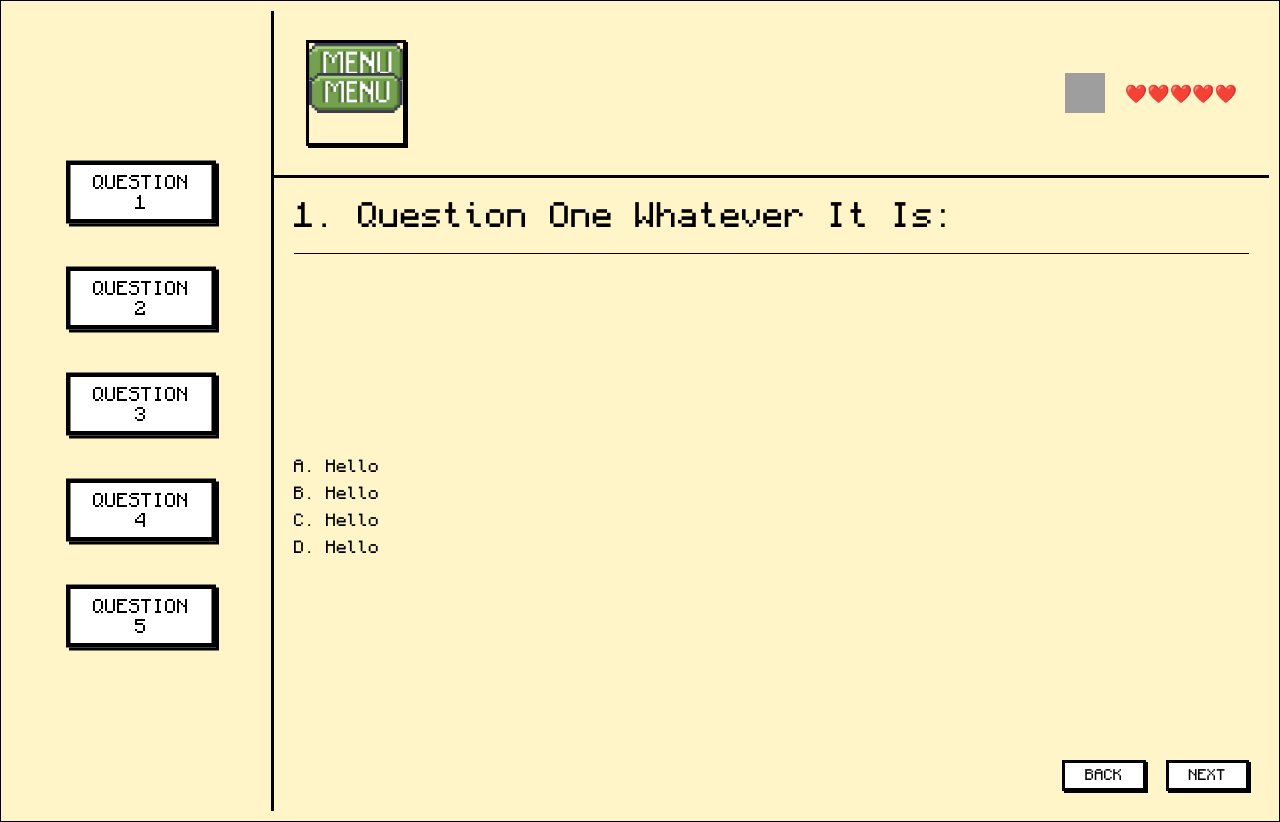
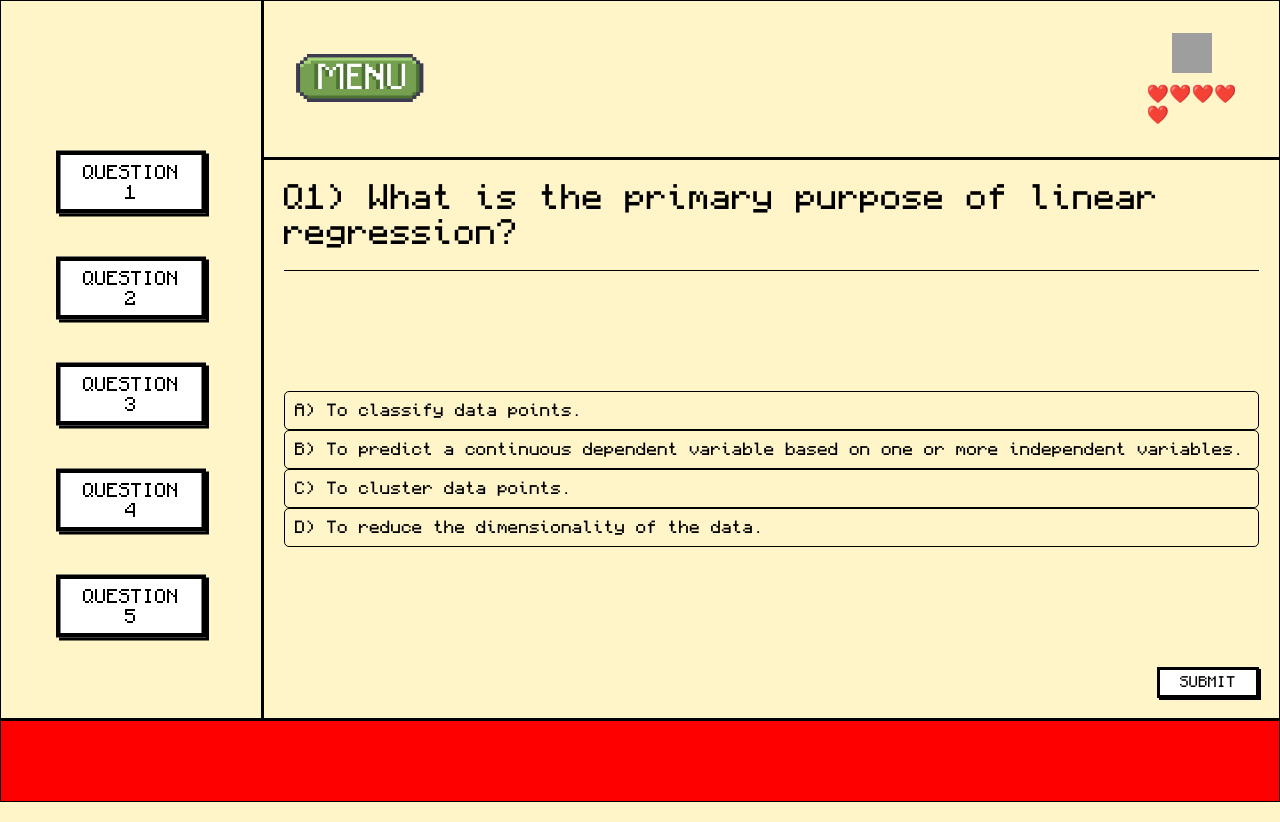
Before and after one commit to keshxvdayal/machine-minds, a Flask app: template src/templates/playground/basic/1.html in a window 1280 px wide. Run offline with Flask 3, Linux system fonts and the light colour scheme; the template is opened without the code that fills it, so the values that code supplies are empty; parts of the project's set-up code (start-up, migrations or seed data) failed here and were passed over; some web fonts are replaced; grey boxes are pictures that could not be loaded.

Commit message:
actually added quiz 1

```diff
--- a/src/static/playground/basic/quiz-script.js
+++ b/src/static/playground/basic/quiz-script.js
@@ -1 +1,54 @@
-console.log("Quiz js is connected")
+const LEVEL = 1
+
+let curr_active_ques = 1
+let total_ques = 5
+let ques
+let ans
+let answers = {}
+
+function onclick_button(q_no) {
+	curr_active_ques = q_no
+	// Display the div with id " q{number}", abd hide the rest
+	for (let i = 1; i <= total_ques; i++) {
+		ques = document.getElementById(`q${i}`)
+		ans = document.getElementById(`a${i}`)
+		ques.style.display = "none"
+		ans.style.display = "none"
+	}
+	ques = document.getElementById(`q${q_no}`)
+	ans = document.getElementById(`a${q_no}`)
+	ques.style.display = "block"
+	ans.style.display = "block"
+}
+
+function onclick_option(opt) {
+	answers[curr_active_ques] = opt
+	console.log(answers)
+
+	// Turn elem with id "<q><ans>" into class=selected, and remove that class from all other answers of that question
+	let option = document.getElementById(`${curr_active_ques}a`)
+	option.classList.remove("selected")
+	option = document.getElementById(`${curr_active_ques}b`)
+	option.classList.remove("selected")
+	option = document.getElementById(`${curr_active_ques}c`)
+	option.classList.remove("selected")
+	option = document.getElementById(`${curr_active_ques}d`)
+	option.classList.remove("selected")
+
+	option = document.getElementById(`${curr_active_ques}${opt}`)
+	option.classList.add("selected")
+}
+
+function onclick_submit() {
+	fetch(`/api/submit-basic-level/level${LEVEL}`, {
+		method: "POST",
+		body: JSON.stringify(answers),
+		headers: { "Content-Type": "application/json" },
+	})
+		.then(response => response.json())
+		.then(data => {
+			alert(`You got ${data.score} questions right!`)
+		})
+}
+
+onclick_button(curr_active_ques)
--- a/src/static/playground/basic/quiz-style.css
+++ b/src/static/playground/basic/quiz-style.css
@@ -10,6 +10,17 @@
 	margin: 0;
 	padding: 0;
 	font-family: "monocraft";
+}
+
+.selected {
+	background-color: #f5f5f5;
+}
+
+.green {
+	background-color: green;
+}
+.red {
+	background-color: red;
 }
 
 html,
@@ -26,39 +37,9 @@ body {
 		"sidebar header"
 		"sidebar main-content"
 		"sidebar main-content"
-		"sidebar footer";
+		"footer footer";
 	height: 100vh;
-	padding: 10px;
 	border: 1px solid #000;
-}
-
-.menu {
-	background: url("../../assets/quiz-menu.png");
-	width: 100px;
-	height: 100px;
-	background-repeat: no-repeat;
-	background-size: contain;
-	grid-area: menu;
-	display: flex;
-	justify-content: flex-start;
-	align-items: center;
-}
-
-.menu a {
-	background: url("../../assets/quiz-menu.png") no-repeat center center;
-	background-size: contain;
-	border: 3px solid #000;
-	width: 100px; /* Set the width to match the image */
-	height: 100px; /* Set the height to match the image */
-	font-size: 14px;
-	cursor: pointer;
-	box-shadow: 2px 2px #000;
-	text-transform: uppercase;
-	display: flex;
-	justify-content: center;
-	align-items: center;
-	text-decoration: none; /* Ensure the text is centered */
-	color: #000; /* Set text color */
 }
 
 .header {
@@ -69,7 +50,42 @@ body {
 	align-items: center;
 	border-bottom: 3px solid black;
 }
+.menu {
+	grid-area: menu;
+	width: 100%;
+	display: flex;
+	justify-content: flex-start;
+	align-items: center;
+	height: 100%;
+	transition: ease-in-out 1s;
+}
+.menu img {
+	width: 8rem;
+	height: 3rem;
+}
 
+.menu a {
+	border-radius: 10px;
+	cursor: pointer;
+	text-decoration: none;
+	color: #000;
+}
+.menu :hover {
+	transform: scale(1.05);
+}
+.user-info {
+	display: flex;
+	flex-direction: column;
+	justify-content: center;
+	align-items: center;
+	gap: 10px;
+}
+.user-info .inner {
+	display: flex;
+	justify-content: center;
+	align-items: center;
+	gap: 10px;
+}
 .sidebar {
 	grid-area: sidebar;
 	padding: 10rem 5rem;
@@ -130,9 +146,17 @@ body {
 	flex-direction: column;
 	gap: 10px;
 }
-
-.answers div {
-	font-size: 16px;
+.answers .option {
+	display: flex;
+	justify-content: space-between;
+	align-items: center;
+	padding: 10px;
+	border: 1px solid #000;
+	border-radius: 5px;
+	cursor: pointer;
+}
+.answers .option:hover {
+	background-color: #f5f5f5;
 }
 
 .nav-buttons {
@@ -155,3 +179,14 @@ body {
 	font-size: 18px;
 	color: red;
 }
+.footer {
+	grid-area: footer;
+	display: flex;
+	position: static;
+	justify-content: center;
+	align-items: center;
+	border-top: 3px solid black;
+	background: red;
+	width: 100%;
+	height: 10vh;
+}
--- a/src/templates/playground/basic/1.html
+++ b/src/templates/playground/basic/1.html
@@ -20,34 +20,99 @@
     <div class="container">
         <div class="header">
             <div class="menu">
-                <a href="/playground/basic"></a>
+                <a href="/playground/basic">
+                    <img src="../../../static/assets/quiz-menu.png" alt="Menu">
+                </a>
             </div>
             <div class="user-info">
-                <img src="{{url_for('page_pfp',username=session['username'])}}" alt="User Avatar">
-                <span>{{session['username']}}</span>
+                <div class="inner">
+                    <img src="{{url_for('page_pfp',username=session['username'])}}" alt="User Avatar">
+                    <span>{{session['username']}}</span>
+                </div>
                 <div class="hearts">❤️❤️❤️❤️❤️</div>
             </div>
         </div>
         <div class="sidebar">
-            <button>Question 1</button>
-            <button>Question 2</button>
-            <button>Question 3</button>
-            <button>Question 4</button>
-            <button>Question 5</button>
+            <button onclick="onclick_button(1)">Question 1</button>
+            <button onclick="onclick_button(2)">Question 2</button>
+            <button onclick="onclick_button(3)">Question 3</button>
+            <button onclick="onclick_button(4)">Question 4</button>
+            <button onclick="onclick_button(5)">Question 5</button>
         </div>
         <div class="main-content">
             <div class="question">
-                <div class="question-number">1. Question One Whatever It Is:</div>
+                <div class="question-number" id="q1">Q1) What is the primary purpose of linear regression?</div>
+                <div class="question-number" id="q2">Q2) What is the purpose of the coefficient of determination
+                    (R-squared) in linear regression?
+                </div>
+                <div class="question-number" id="q3">Q3) What is the main assumption of linear regression regarding the
+                    relationship between the dependent and independent variables?
+                </div>
+                <div class="question-number" id="q4">Q4) What does the slope of the regression line represent?</div>
+                <div class="question-number" id="q5">Q5) What can be used for regression when there isn't a linear
+                    relationship between the dependent and independent variables?
+                </div>
             </div>
-            <div class="answers">
-                <div>A. Hello</div>
-                <div>B. Hello</div>
-                <div>C. Hello</div>
-                <div>D. Hello</div>
+
+
+
+            <div class="answers" id="a1">
+                <div class="option" id="1a" onclick="onclick_option('a')">A) To classify data points.
+                </div>
+                <div class="option" id="1b" onclick="onclick_option('b')">
+                    B) To predict a continuous dependent variable based on one or more independent variables.
+                </div>
+                <div class="option" id="1c" onclick="onclick_option('c')">C) To cluster data points.
+                </div>
+                <div class="option" id="1d" onclick="onclick_option('d')">D) To reduce the dimensionality of the data.
+                </div>
             </div>
+
+            <div class="answers" id="a2">
+                <div class="option" id="2a" onclick="onclick_option('a')">A) To measure the slope of the regression
+                    line.
+                </div>
+                <div class="option" id="2b" onclick="onclick_option('b')">B) To indicate the strength and direction of
+                    the linear relationship between variables.
+                </div>
+                <div class="option" id="2c" onclick="onclick_option('c')">C) To measure how well the regression model
+                    fits the data.
+                </div>
+                <div class="option" id="2d" onclick="onclick_option('d')">D) To calculate the residuals
+                </div>
+            </div>
+
+            <div class="answers" id="a3">
+                <div class="option" id="3a" onclick="onclick_option('a')">A) The relationship is linear</div>
+                <div class="option" id="3b" onclick="onclick_option('b')">B) The relationship is non-linear.
+                </div>
+                <div class="option" id="3c" onclick="onclick_option('c')">C) There is no relationship</div>
+                <div class="option" id="3d" onclick="onclick_option('d')">D) The relationship changes over time
+                </div>
+            </div>
+            <div class="answers" id="a4">
+                <div class="option" id="4a" onclick="onclick_option('a')">A) The y-intercept of the line.</div>
+                <div class="option" id="4b" onclick="onclick_option('b')">B) The predicted value of the dependent
+                    variable.
+                </div>
+                <div class="option" id="4c" onclick="onclick_option('c')">C) The error term of the model.
+                </div>
+                <div class="option" id="4d" onclick="onclick_option('d')">D) The change in the dependent variable for a
+                    one-unit change in the independent variable.
+                </div>
+            </div>
+
+            <div class="answers" id="a5">
+                <div class="option" id="5a" onclick="onclick_option('a')">A) Polynomial Regression</div>
+                <div class="option" id="5b" onclick="onclick_option('b')">B) Logistic Regression</div>
+                <div class="option" id="5c" onclick="onclick_option('c')">C) Non-negative matrix factorisation
+                </div>
+                <div class="option" id="5d" onclick="onclick_option('d')">D) Convolutional Neural Networks
+                </div>
+            </div>
+
             <div class="nav-buttons">
-                <button>BACK</button>
-                <button>NEXT</button>
+                <button>Submit</button>
             </div>
         </div>
         <div class="footer">
--- a/src/templates/playground/basic/2.html
+++ b/src/templates/playground/basic/2.html
@@ -4,6 +4,8 @@
 <head>
     <meta charset="UTF-8">
     <meta name="viewport" content="width=device-width, initial-scale=1.0">
+    <link rel="stylesheet" href="{{url_for('static',filename='/playground/basic/quiz-style.css')}}">
+    <script src="{{url_for('static',filename='/playground/basic/quiz-script.js')}}" defer></script>
     <title>Machine Minds</title>
 </head>
 
```
Also changed, not shown: src/templates/idk.html (deleted, +0 -53 lines), src/templates/playground/basic/3.html (+63 -0 lines), src/templates/playground/basic/4.html (+63 -0 lines), src/templates/playground/basic/5.html (+63 -0 lines), src/templates/playground/basic/index.html (+0 -22 lines), src/templates/playground/basic/6.html (deleted), test/test-components/index.html (renamed from src/templates/playground/basic/concept/index.html), test/test-components/script.js (renamed from src/templates/playground/basic/concept/script.js), test/test-components/style.css (renamed from src/templates/playground/basic/concept/style.css).
